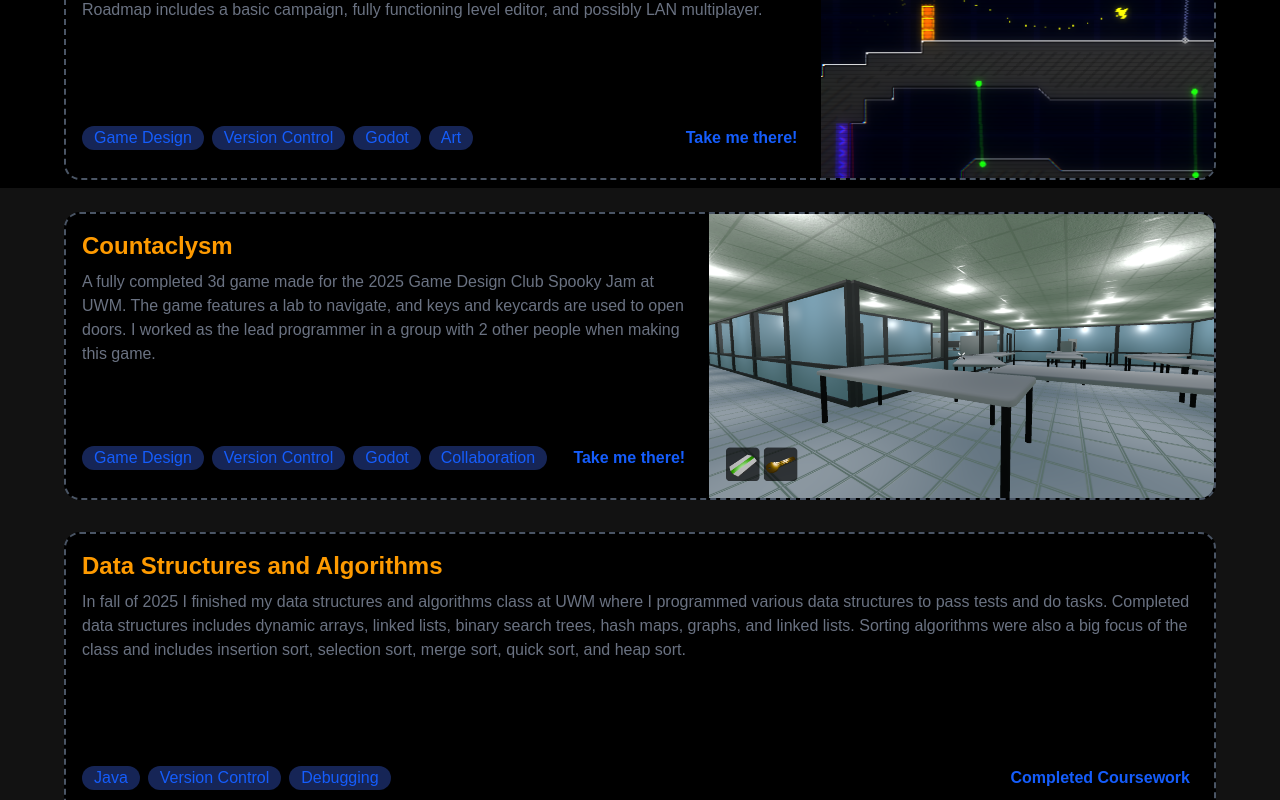
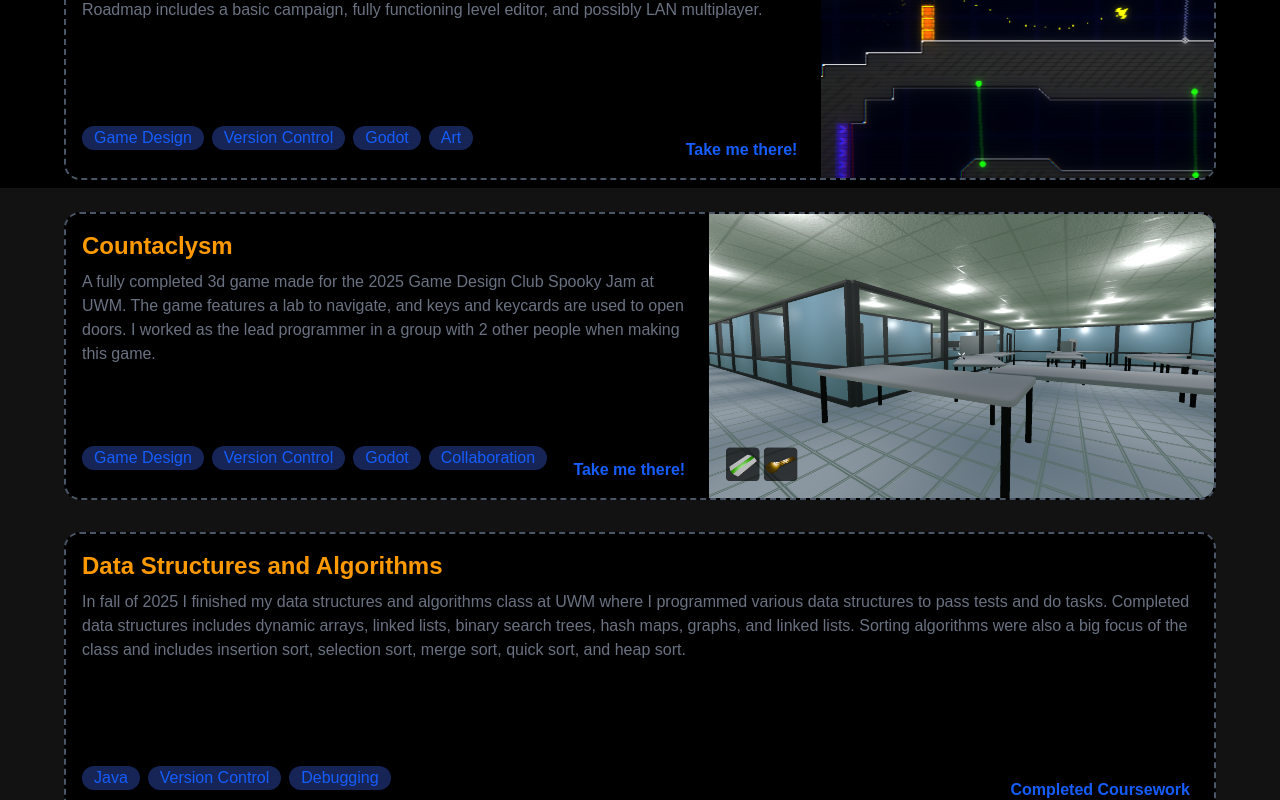
Before and after one commit to TdubMorris/twmorris.xyz, a React (Vite) app: page /#/ in a window 1280 px wide. Shown: the part 1860-2660 px from the top of the page. Built offline with nearby package versions, Linux system fonts and the light colour scheme; a web font is replaced by a local one.

Commit message:
fixed bug with project card alignment

```diff
--- a/src/components/home/ProjectCard.jsx
+++ b/src/components/home/ProjectCard.jsx
@@ -19,7 +19,7 @@ export const ProjectCard = (props) => {
         <h1 className="text-amber-500 text-2xl font-bold mb-2">{props.title}</h1>
         <p className="text-gray-500">{props.children}</p>
       </div>
-      <div className="w-full flex flex-col md:flex-row space-y-3 items-start justify-between">
+      <div className="w-full flex flex-col md:flex-row space-y-3 items-start lg:items-end justify-between">
         <div className="flex flex-wrap-reverse gap-2">
           {tags}
         </div>
```
